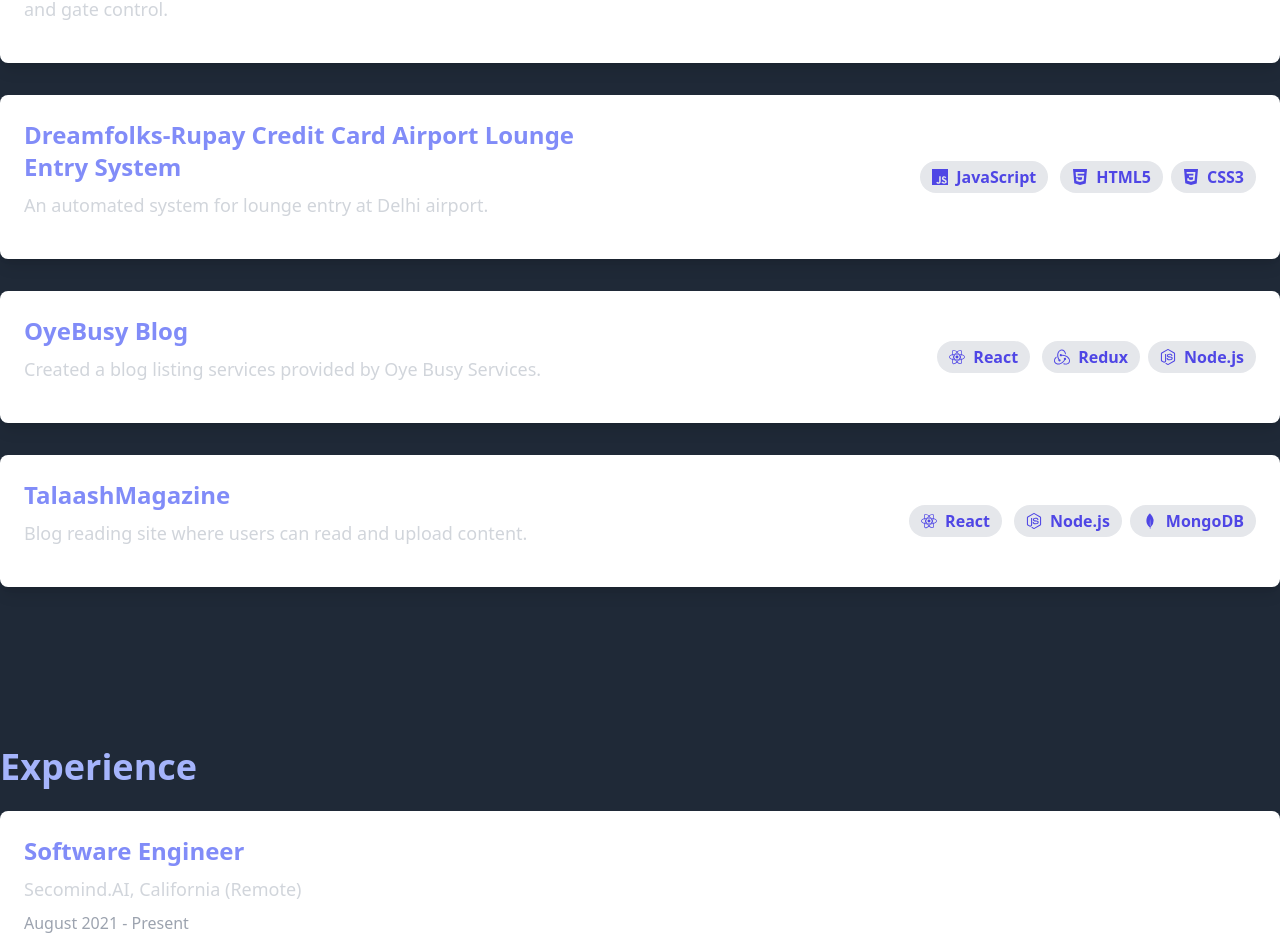
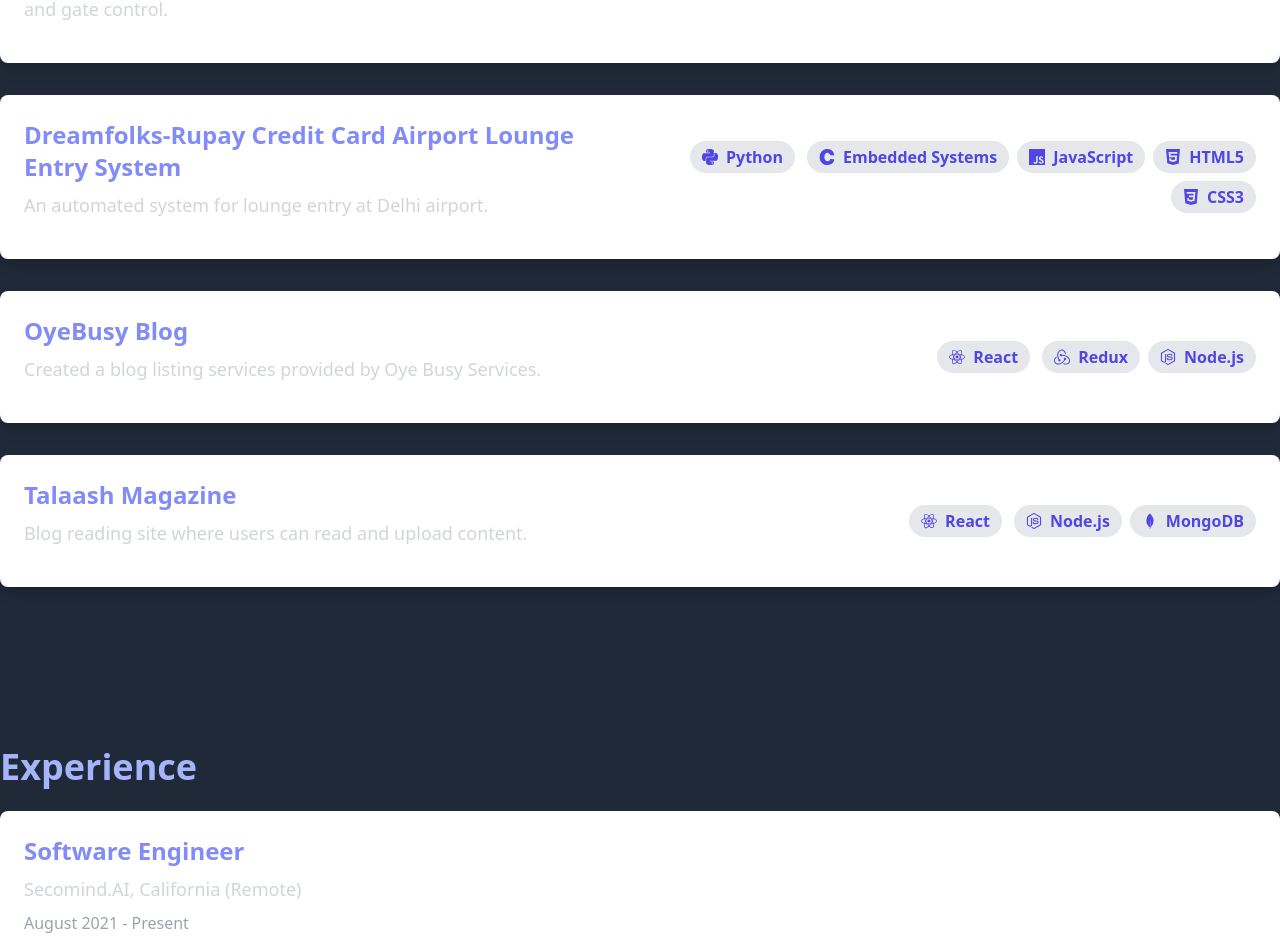
Before and after one commit to KUSHARGAVARMA/my-portfolio, a React (Vite) app: page / in a window 1280 px wide. Shown: the part 1669-2607 px from the top of the page. Built offline with nearby package versions, Linux system fonts and the light colour scheme.

Commit message:
content improvements

```diff
--- a/src/components/Projects.jsx
+++ b/src/components/Projects.jsx
@@ -1,5 +1,5 @@
 import React from 'react';
-import { SiReact, SiJavascript, SiHtml5, SiCss3, SiPython, SiDlib, SiNodedotjs, SiMongodb, SiRedux } from 'react-icons/si';
+import { SiReact, SiJavascript, SiHtml5, SiCss3, SiPython, SiDlib, SiNodedotjs, SiMongodb, SiRedux,SiC} from 'react-icons/si';
 import { useTheme } from '../ThemeContext';
 
 const projects = [
@@ -20,8 +20,8 @@
   {
     title: "Dreamfolks-Rupay Credit Card Airport Lounge Entry System",
     description: "An automated system for lounge entry at Delhi airport.",
-    technologies: ["JavaScript", "HTML5", "CSS3"],
-    icons: [<SiJavascript />, <SiHtml5 />, <SiCss3 />],
+    technologies: ["Python","Embedded Systems","JavaScript", "HTML5", "CSS3"],
+    icons: [<SiPython/>,<SiC/>,<SiJavascript />, <SiHtml5 />, <SiCss3 />],
   },
   {
     title: "OyeBusy Blog",
@@ -30,7 +30,7 @@
     icons: [<SiReact />, <SiRedux />, <SiNodedotjs />],
   },
   {
-    title: "TalaashMagazine",
+    title: "Talaash Magazine",
     description: "Blog reading site where users can read and upload content.",
     technologies: ["React", "Node.js", "MongoDB"],
     icons: [<SiReact />, <SiNodedotjs />, <SiMongodb />],
```
